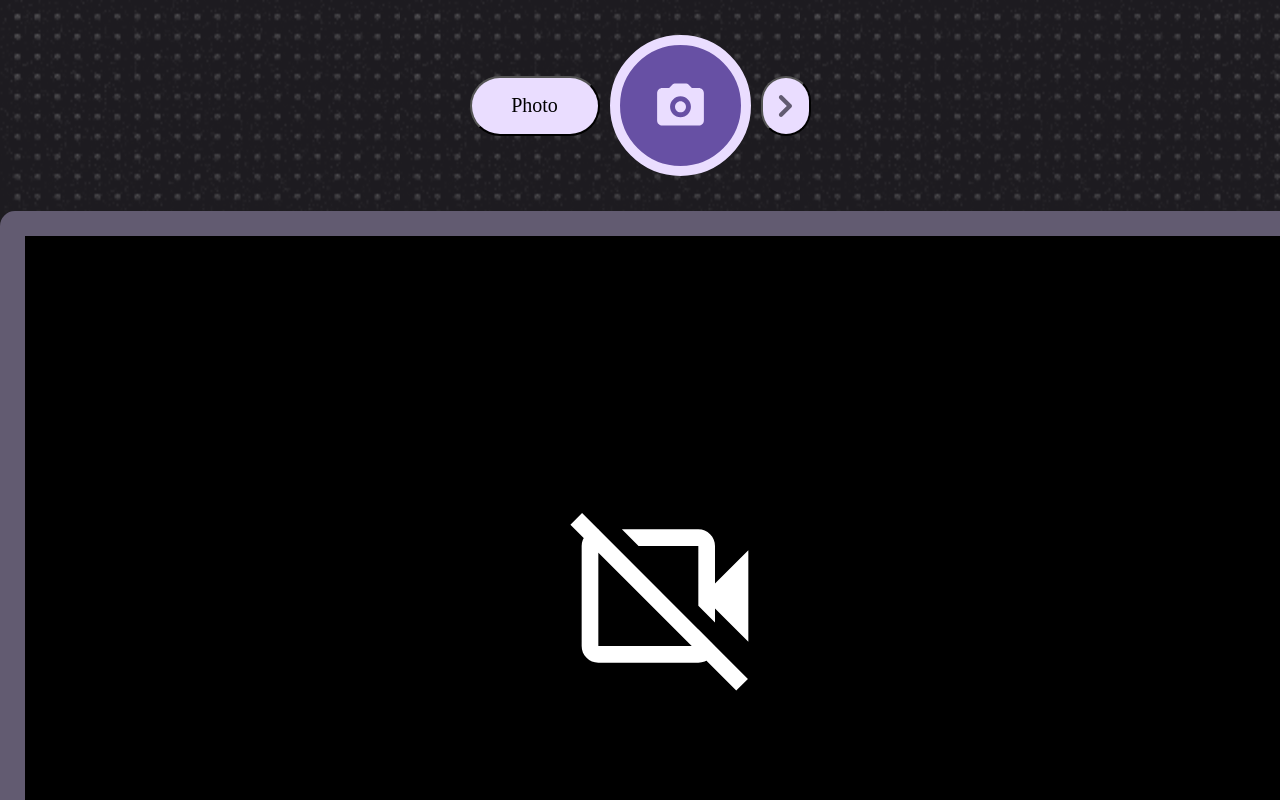
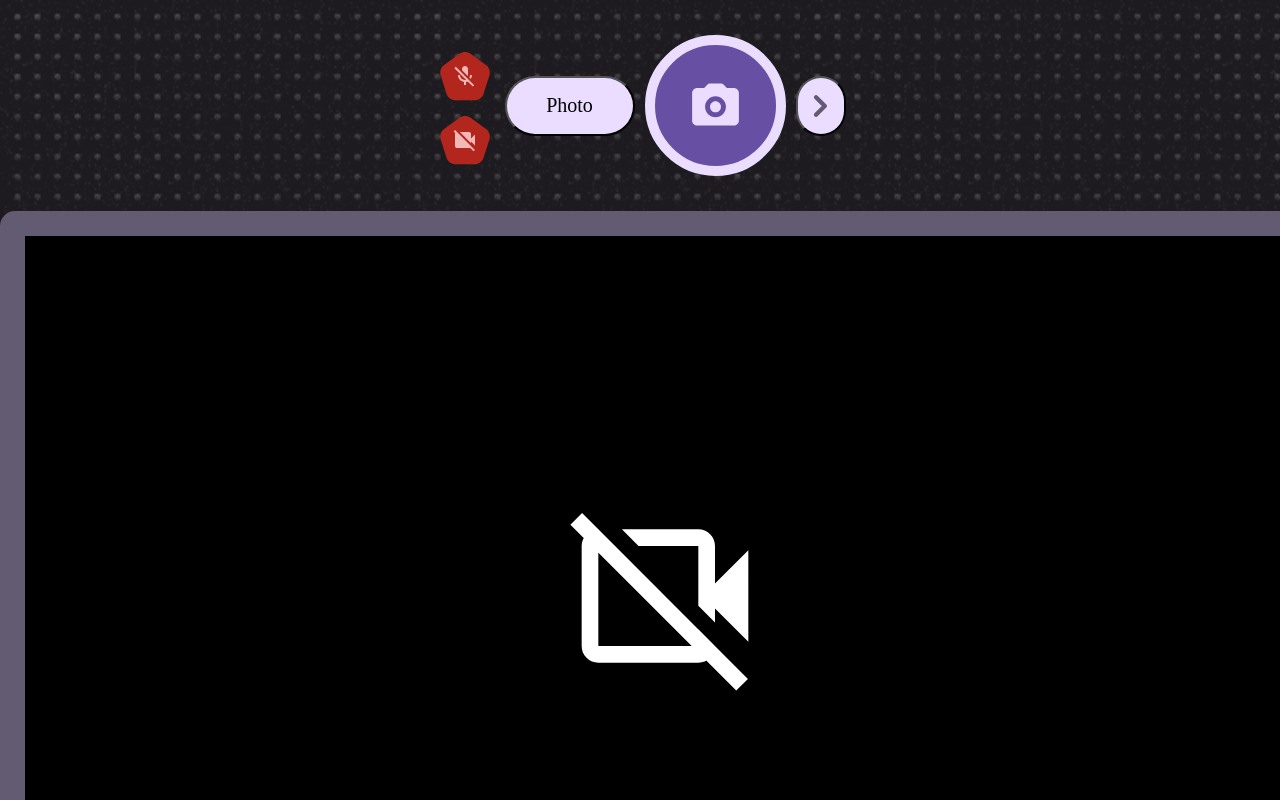
Before and after one commit to paulliy/camera, a Vue app: page / in a window 1280 px wide. Shown: the top 800 px of the page. Built offline with nearby package versions, Linux system fonts and the light colour scheme; a web font is replaced by a local one.

Commit message:
added perm buttons ( no func yet) and hover&active behavior to buttons

```diff
--- a/src/renderer/src/App.vue
+++ b/src/renderer/src/App.vue
@@ -9,8 +9,8 @@ const modeselect = ref(false)
 const contcolor = ref(true)
 const capturecolor = ref(true)
 const captureicon = ref(true)
-//const primecolor = ref('var(--photo-primary-container)')
 async function mode(): Promise<void> {
+  //flip all the ui values from photo to video or vice versax`
   bgcolor.value = !bgcolor.value
   camcolor.value = !camcolor.value
   bgimg.value = !bgimg.value
@@ -19,6 +19,22 @@ async function mode(): Promise<void> {
   capturecolor.value = !capturecolor.value
   captureicon.value = !captureicon.value
   // const mode: boolean = await window.electron.ipcRenderer.invoke('settings')
+}
+async function reqmicperms(): Promise<void> {
+  const micpermsstatus = await window.electron.ipcRenderer.invoke('reqmicperms')
+  if (micpermsstatus) {
+    console.log('im all good')
+  } else {
+    console.log('im so not good')
+  }
+}
+async function reqcamperms(): Promise<void> {
+  const campermsstatus = await window.electron.ipcRenderer.invoke('reqmicperms')
+  if (campermsstatus) {
+    console.log('im all good')
+  } else {
+    console.log('im so not good')
+  }
 }
 const mainBgColor = computed(() => (bgcolor.value ? 'var(--photo-bg)' : 'var(--video-bg)'))
 const mainBgImage = computed(() => (bgimg.value ? 'url(/Dots.svg)' : 'url(/Squares.svg)'))
@@ -37,10 +53,27 @@ const modeborder = computed(() => (modeselect.value ? '15px' : '30px'))
 const modetext = computed(() => (modeselect.value ? 'Video' : 'Photo'))
 const maincaptureicon = computed(() => (captureicon.value ? '/cameraF.svg' : '/videoF.svg'))
 </script>
-
 <template>
   <main>
     <div class="controls">
+      <div class="permissions-icon-box">
+        <button
+          type="button"
+          class="perm-button"
+          aria-label="Microphone Permissions Button"
+          @click="reqmicperms"
+        >
+          <img src="/micPermsOff.svg" alt="perm button" />
+        </button>
+        <button
+          type="button"
+          class="perm-button"
+          aria-label="Camera Permissions Button"
+          @click="reqcamperms"
+        >
+          <img src="/camPermsOff.svg" alt="perm button" />
+        </button>
+      </div>
       <button type="button" class="text-button" aria-label="Mode button" @click="mode">
         {{ modetext }}
       </button>
@@ -101,6 +134,34 @@ main {
   width: 50px;
   height: 60px;
 }
+.perm-button {
+  background-color: transparent;
+  border-width: 0px;
+  padding: 0;
+  cursor: pointer;
+  width: 50px;
+  height: 60px;
+}
+.perm-button:hover {
+  transition: all 0.2s ease-in-out;
+  filter: brightness(0.95);
+  transform: scale(1.05);
+}
+.perm-button:active {
+  transition: all 0.1s ease-in-out;
+  filter: brightness(0.9);
+  transform: scale(1);
+}
+.icon-button:hover {
+  transition: all 0.2s ease-in-out;
+  filter: brightness(0.95);
+  transform: scale(1.05);
+}
+.icon-button:active {
+  transition: all 0.1s ease-in-out;
+  filter: brightness(0.9);
+  transform: scale(1);
+}
 .icon-button img {
   width: 100%;
   height: 100%;
@@ -115,6 +176,16 @@ main {
   height: 60px;
   font-family: var(--font-google-sans-flex);
 }
+.text-button:hover {
+  transition: all 0.2s ease-in-out;
+  filter: brightness(0.95);
+  transform: scale(1.05);
+}
+.text-button:active {
+  transition: all 0.1s ease-in-out;
+  filter: brightness(0.9);
+  transform: scale(1);
+}
 .capture {
   background-color: v-bind(mainCaptureColor);
   border-color: v-bind(mainContanierColor);
@@ -125,4 +196,18 @@ main {
   width: 141px;
   height: 141px;
 }
+.capture:hover {
+  transition: all 0.2s ease-in-out;
+  filter: brightness(0.9);
+  transform: scale(1.0025);
+}
+.capture:active {
+  transition: all 0.1s ease-in-out;
+  filter: brightness(0.75);
+  transform: scale(0.95);
+}
+.permissions-icon-box {
+  width: 60px;
+  height: 120px;
+}
 </style>
```
Also changed, not shown: src/renderer/public/camPermsOff.svg (added), src/renderer/public/micPermsOff.svg (added).
